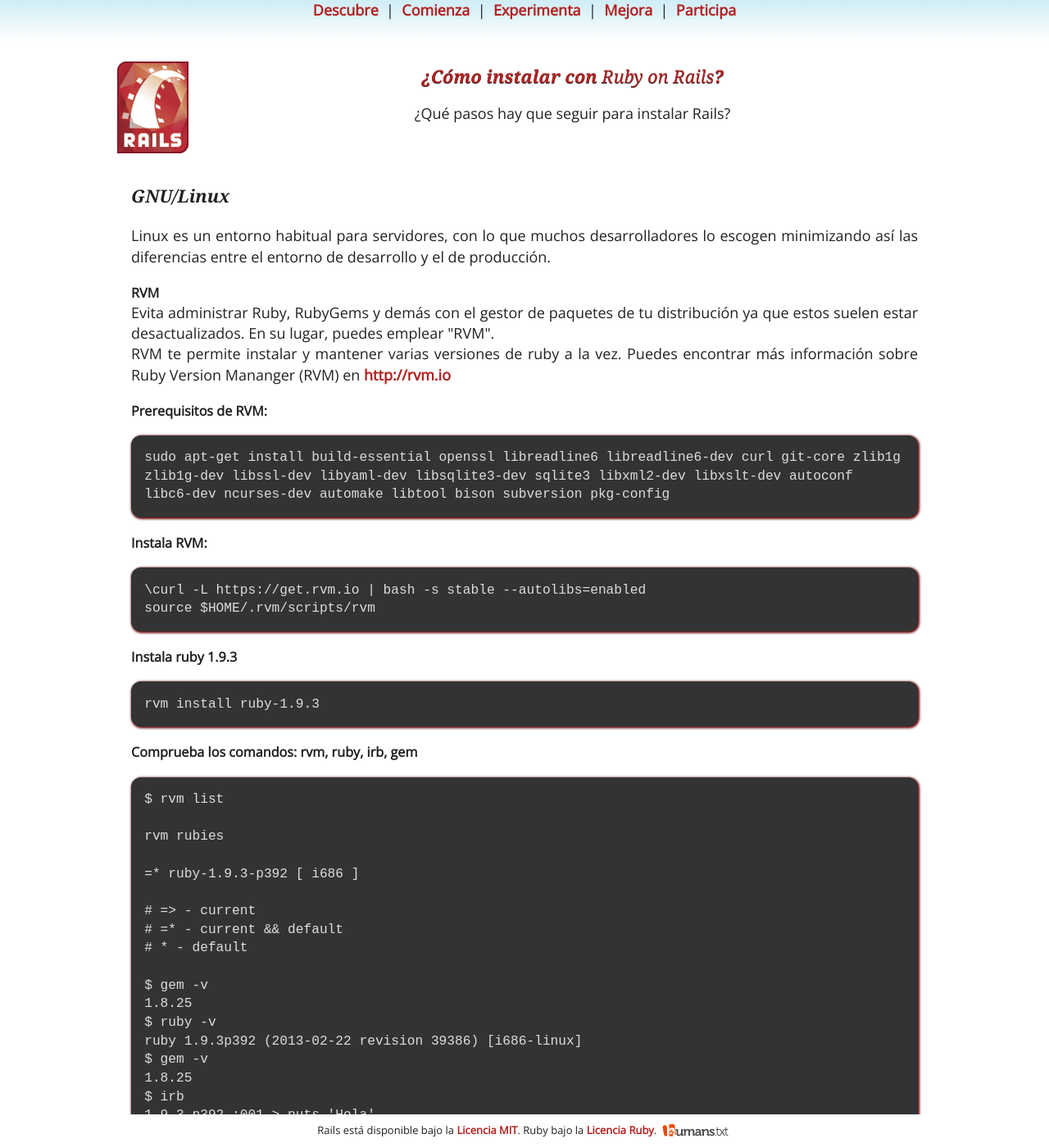
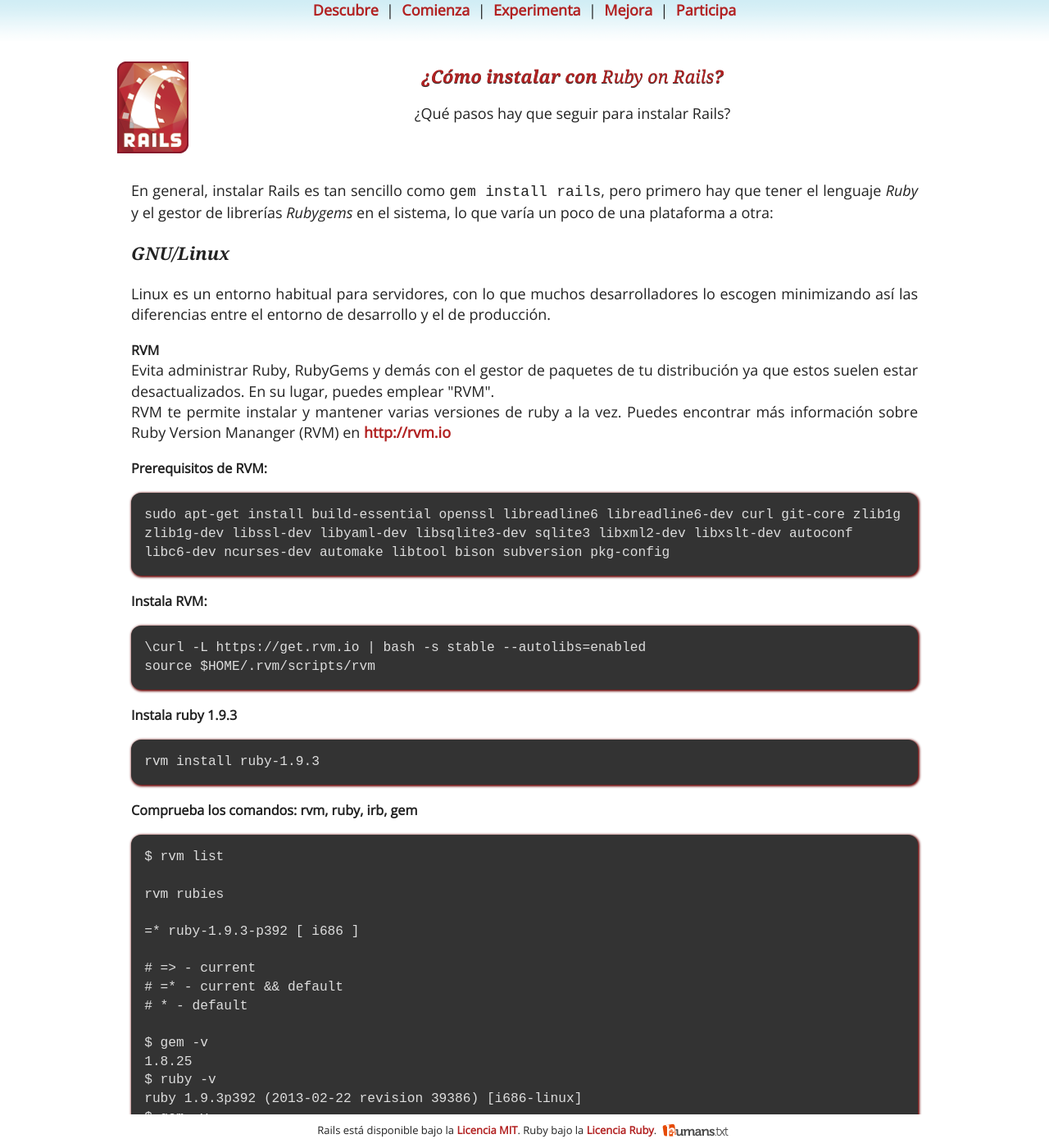
Before and after one commit to rails-es/rails-es.github.io, a Jekyll site: the page built from instala.html, in a window 1280 px wide and 1400 px high. Shown: the whole window at 82% size. Built offline with Jekyll 4.4.1, drawn with Linux system fonts in a browser that asks for light colours; nearby versions of some CDN libraries; some web fonts are replaced; Markdown is read by kramdown in place of the engine named in the settings; some of the changed text lies outside the part shown.

Commit message:
Aclaraciones sobre instalación mencionando la Gema

```diff
--- a/instala.html
+++ b/instala.html
@@ -11,6 +11,8 @@
 </header>
 <section id="instalacion">
 
+  <p>En general, instalar Rails es tan sencillo como <tt>gem install rails</tt>, pero primero hay que tener
+  el lenguaje <i>Ruby</i> y el gestor de librerías <i>Rubygems</i> en el sistema, lo que varía un poco de una plataforma a otra:</p>
   <h3>GNU/Linux</h3>
   <p>
   Linux es un entorno habitual para servidores, con lo que muchos desarrolladores lo escogen minimizando
@@ -72,6 +74,7 @@
     Hola
      =&gt; nil
     1.9.3-p392 :002 &gt; quit
+    $ gem install rails
     </pre>
   </p>
   <h3>OSX</h3>
@@ -142,6 +145,7 @@
     </pre>
     <pre>
       rvm use 1.9.3 --default
+      $ gem install rails
     </pre>
   </p>
 
@@ -150,7 +154,7 @@
     Iniciarse en Rails sobre Windows es relativamente fácil gracias a los esfuerzos de Engine Yard
     (<a href="http://engineyard.com">http://engineyard.com</a>) que han desarrollado <i>RailsInstaller</i>
     (<a href="http://railsinstaller.org/">http://railsinstaller.org/</a>), un instalador en un sólo paquete
-    de todas las herramientas que necesitas para ponerte a trabajar.
+    de todas las herramientas que necesitas para ponerte a trabajar, incluido Rails.
   </p>
   <p>
     Asegurate de que durante la configuración seleccionas la casilla correspondiente a las variables de entorno.
```
